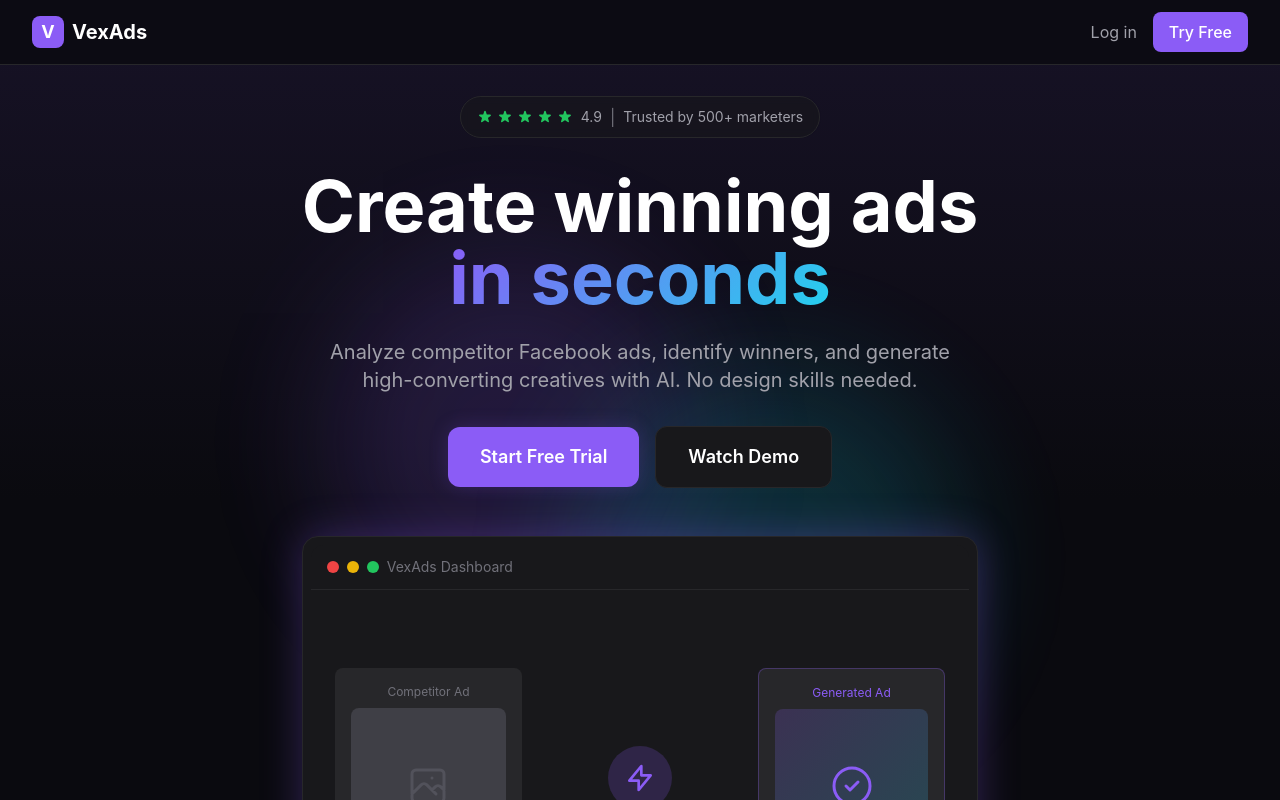
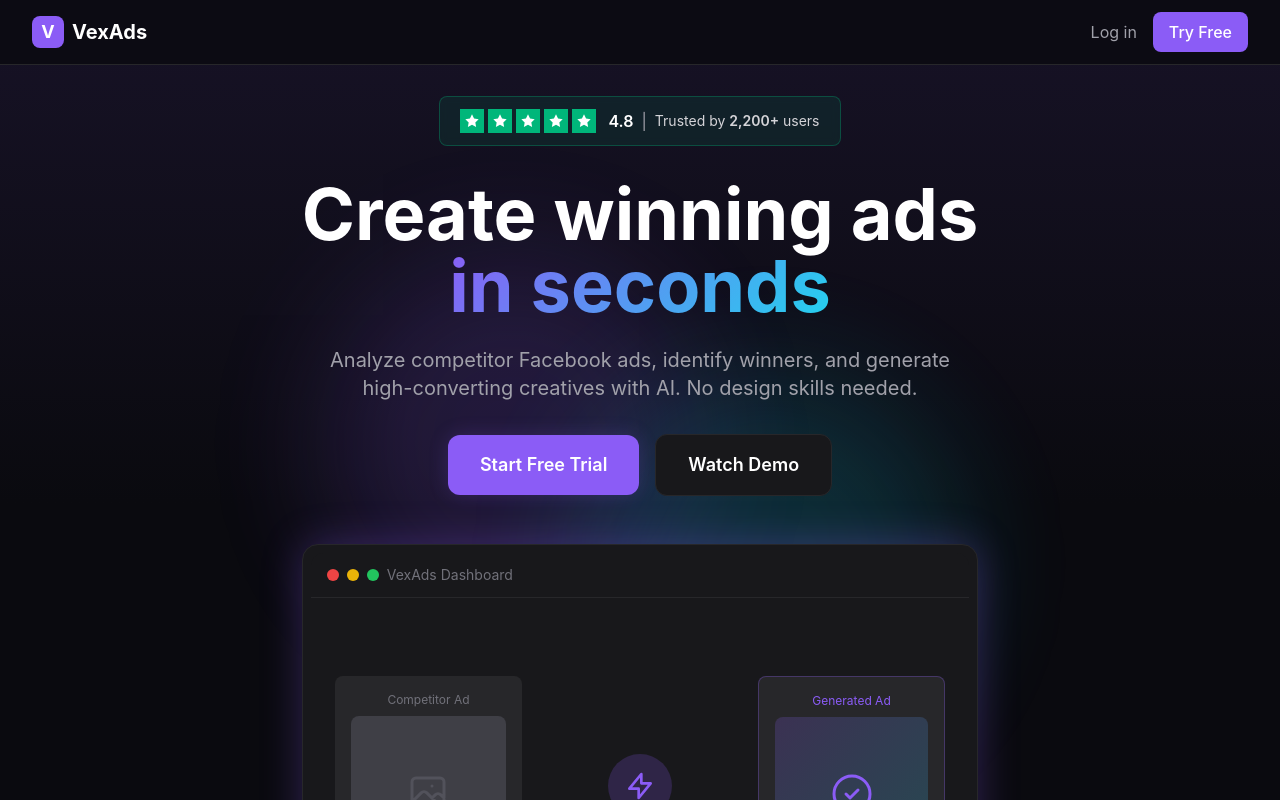
Before and after one commit to g0da-s/Vex_Ads, a Next.js app in the folder frontend/: page / in a window 1280 px wide. Shown: the top 800 px of the page. Built offline with nearby package versions, Linux system fonts and the light colour scheme.

Commit message:
Update Trustpilot badge to realistic style

```diff
--- a/frontend/src/components/Hero.tsx
+++ b/frontend/src/components/Hero.tsx
@@ -14,23 +14,27 @@
       <div className="absolute bottom-1/4 right-1/4 w-96 h-96 bg-accent/20 rounded-full blur-3xl animate-pulse delay-1000" />
 
       <div className="relative z-10 max-w-7xl mx-auto px-4 sm:px-6 lg:px-8 text-center">
-        {/* Trust badge */}
+        {/* Trust badge - Trustpilot style */}
         <motion.div
           initial={{ opacity: 0, y: 20 }}
           animate={{ opacity: 1, y: 0 }}
           transition={{ duration: 0.5 }}
-          className="inline-flex items-center space-x-2 bg-surface/50 backdrop-blur-sm border border-border rounded-full px-4 py-2 mb-8 mt-8"
+          className="inline-flex items-center space-x-3 bg-[#00b67a]/10 backdrop-blur-sm border border-[#00b67a]/30 rounded-lg px-5 py-3 mb-8 mt-8"
         >
           <div className="flex items-center space-x-1">
             {[...Array(5)].map((_, i) => (
-              <svg key={i} className="w-4 h-4 text-green-500" fill="currentColor" viewBox="0 0 20 20">
-                <path d="M9.049 2.927c.3-.921 1.603-.921 1.902 0l1.07 3.292a1 1 0 00.95.69h3.462c.969 0 1.371 1.24.588 1.81l-2.8 2.034a1 1 0 00-.364 1.118l1.07 3.292c.3.921-.755 1.688-1.54 1.118l-2.8-2.034a1 1 0 00-1.175 0l-2.8 2.034c-.784.57-1.838-.197-1.539-1.118l1.07-3.292a1 1 0 00-.364-1.118L2.98 8.72c-.783-.57-.38-1.81.588-1.81h3.461a1 1 0 00.951-.69l1.07-3.292z" />
-              </svg>
+              <div key={i} className="w-6 h-6 bg-[#00b67a] flex items-center justify-center">
+                <svg className="w-4 h-4 text-white" fill="currentColor" viewBox="0 0 24 24">
+                  <path d="M12 2l3.09 6.26L22 9.27l-5 4.87 1.18 6.88L12 17.77l-6.18 3.25L7 14.14 2 9.27l6.91-1.01L12 2z" />
+                </svg>
+              </div>
             ))}
           </div>
-          <span className="text-zinc-400 text-sm">4.9</span>
-          <span className="text-zinc-500">|</span>
-          <span className="text-zinc-400 text-sm">Trusted by 500+ marketers</span>
+          <div className="flex items-center space-x-2">
+            <span className="text-white font-semibold text-base">4.8</span>
+            <span className="text-zinc-400">|</span>
+            <span className="text-zinc-300 text-sm">Trusted by <span className="font-semibold">2,200+</span> users</span>
+          </div>
         </motion.div>
 
         {/* Main headline */}
```
